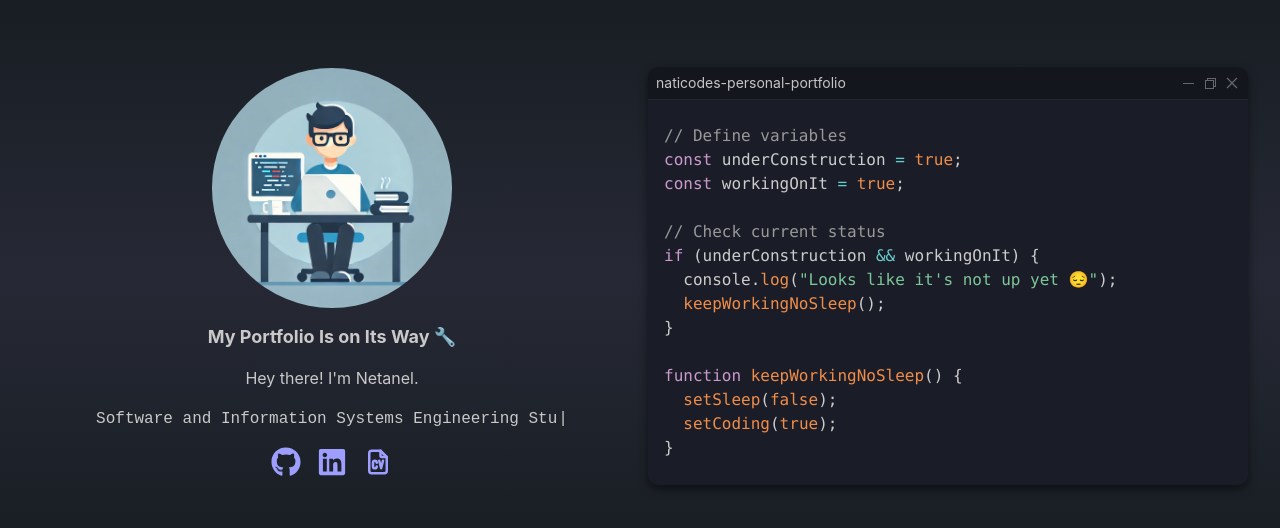
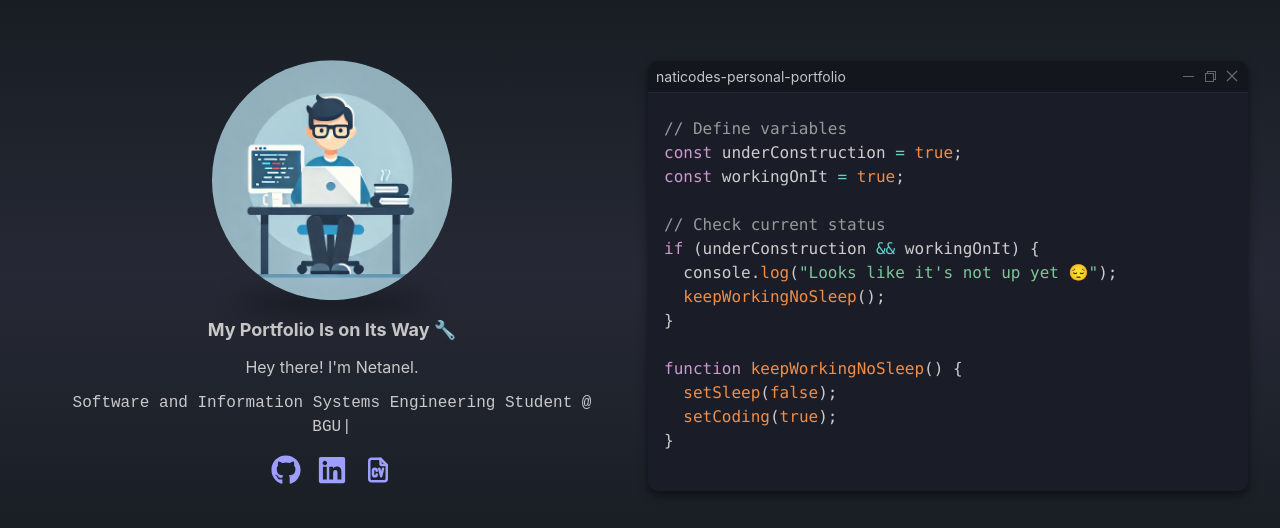
Before and after one commit to Netanel-Mordakhay/personal-landing-page, a React (Vite) app: page / in a window 1280 px wide. Shown: the part 124-652 px from the top of the page. Built offline with nearby package versions, Linux system fonts and the light colour scheme.

Commit message:
Animations + 2 line fix

```diff
--- a/package.json
+++ b/package.json
@@ -17,6 +17,8 @@
     "react": "^18.3.1",
     "react-dom": "^18.3.1",
     "react-icons": "^5.4.0",
+    "react-tsparticles": "^2.12.2",
+    "tsparticles": "^3.7.1",
     "typewriter-effect": "^2.21.0"
   },
   "devDependencies": {
--- a/src/App.tsx
+++ b/src/App.tsx
@@ -5,7 +5,6 @@ import { motion } from "motion/react";
 
 function App() {
   return (
-    <Box className="app">
     <motion.div
       initial={{ opacity: 0, scale: 0 }}
       animate={{ opacity: 1, scale: 1 }}
@@ -19,7 +18,6 @@ function App() {
         <CodeWindows />
       </SimpleGrid>
     </motion.div>
-    </Box>
   );
 }
 
--- /dev/null
+++ b/src/components/TopAvatar.tsx
@@ -0,0 +1,34 @@
+import { motion } from "motion/react";
+import { Image } from "@mantine/core";
+import classes from "../styles/TopAvatar.module.css";
+import icon from "../assets/icon.webp";
+
+const TopAvatar = () => {
+  return (
+    <motion.div
+      className={classes.avatarContainer}
+      whileHover={{ scale: 1.1 }}
+      whileTap={{ scale: 0.8 }}
+      animate={{
+        y: [0, -5, 0],
+        transition: {
+          repeat: Infinity,
+          duration: 3,
+        },
+      }}
+    >
+      <Image
+        className={classes.avatar}
+        src={icon}
+        radius="15svw"
+        h="30svw"
+        w="30svw"
+        maw={240}
+        mah={240}
+      />
+      <div className={classes.avatarShadow} />
+    </motion.div>
+  );
+};
+
+export default TopAvatar;
--- a/src/components/WelcomeBanner.tsx
+++ b/src/components/WelcomeBanner.tsx
@@ -1,37 +1,21 @@
-import { Stack, Title, Text, Image } from "@mantine/core";
+import { Stack, Title, Text } from "@mantine/core";
 import Typewriter from "typewriter-effect";
-import { motion } from "motion/react";
 import Platforms from "./Platforms";
-import icon from "../assets/icon.webp";
 import classes from "../styles/WelcomeBanner.module.css";
+import TopAvatar from "./TopAvatar";
+import { personalText } from "../constants/personal-text";
 
 const WelcomeBanner = () => {
   return (
     <Stack align="center" justify="center" maw="90svw">
-      <motion.div whileHover={{ scale: 1.1 }} whileTap={{ scale: 0.8 }}>
-        <Image
-          src={icon}
-          radius="15svw"
-          h="30svw"
-          w="30svw"
-          maw={240}
-          mah={240}
-        />
-      </motion.div>
+      <TopAvatar />
 
       <Title order={4}>My Portfolio Is on Its Way 🔧</Title>
-      <Text>Hey there! I'm Netanel.</Text>
+      <Text lh={1}>Hey there! I'm Netanel.</Text>
       <Text className={classes.typewriter}>
         <Typewriter
           options={{
-            strings: [
-              "Software and Information Systems Engineering Student",
-              "Passionate FullStack Developer in the Making",
-              "Python Instructor",
-              "Always Learning, Always Coding",
-              "Dedicated to Writing Clean, Efficient, and Scalable Code",
-              "Problem-Solver with a Passion for Technology and Innovation",
-            ],
+            strings: personalText,
             autoStart: true,
             loop: true,
             deleteSpeed: 40,
--- /dev/null
+++ b/src/constants/personal-text.ts
@@ -0,0 +1,8 @@
+export const personalText = [
+  "Software and Information Systems Engineering Student @ BGU",
+  "Passionate FullStack Developer in the Making",
+  "Python Instructor",
+  "Always Learning, Always Coding",
+  "Dedicated to Writing Clean, Efficient, and Scalable Code",
+  "Problem-Solver with a Passion for Technology and Innovation",
+];
--- a/src/index.css
+++ b/src/index.css
@@ -2,7 +2,7 @@
   --mantine-color-body: #12181b !important;
 }
 
-.app {
+body {
   display: flex;
   justify-content: center;
   align-items: center;
--- /dev/null
+++ b/src/styles/TopAvatar.module.css
@@ -0,0 +1,21 @@
+.avatarContainer {
+  position: relative;
+}
+
+.avatar {
+  position: relative;
+  z-index: 2;
+}
+
+.avatarShadow {
+  position: absolute;
+  bottom: -10px;
+  left: 50%;
+  transform: translateX(-50%);
+  width: 80%;
+  height: 15px;
+  background-color: rgba(0, 0, 0, 0.5);
+  border-radius: 50%;
+  filter: blur(12px);
+  z-index: 1;
+}
--- a/src/styles/WelcomeBanner.module.css
+++ b/src/styles/WelcomeBanner.module.css
@@ -2,4 +2,7 @@
   font-family: "Courier New", Courier, monospace;
   white-space: pre-wrap;
   max-width: 35rem;
+  text-align: center;
+  line-height: 1.5em;
+  height: calc(2 * 1.5em);
 }
```
Also changed, not shown: src/components/Particles.ts (added), 2 other files (tests, documents, lock files or other folders). Lines whose indentation alone changed are shown as unchanged.
